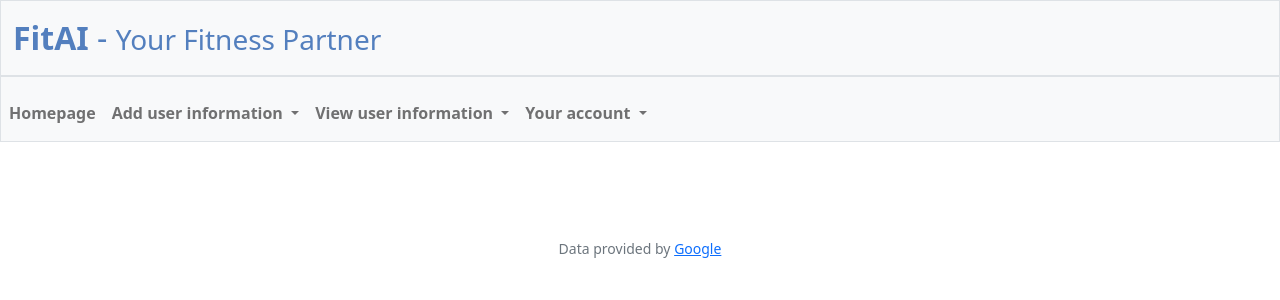
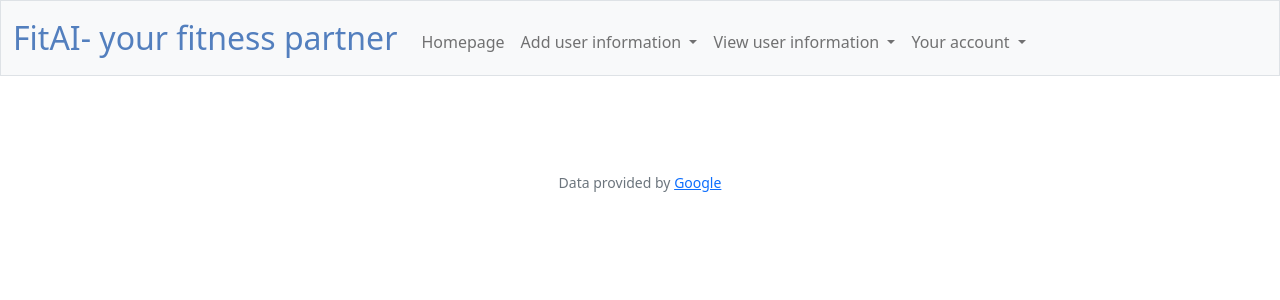
Before and after one commit to soumyasavarn/FitAI, a Flask app: page / in a window 1280 px wide. Shown: the top 300 px of the page. Run offline with Flask 3, Linux system fonts and the light colour scheme; a user stored in the database is signed in; some libraries are stand-ins or nearby versions.

Commit message:
Update layout.html

```diff
--- a/templates/layout.html
+++ b/templates/layout.html
@@ -16,7 +16,7 @@
 
         <link href="/static/styles.css" rel="stylesheet">
 
-        <title>FitAI</title>
+        <title>Online Food Delivery System: {% block title %}{% endblock %}</title>
 
     </head>
 
@@ -24,29 +24,19 @@
 
         <nav class="bg-light border navbar navbar-expand-md navbar-light">
             <div class="container-fluid">
-                <a class="navbar-brand" href="/"><span class="blue"><strong>FitAI</strong> - <small>Your Fitness Partner</small></span></a>
+                <a class="navbar-brand" href="/"><span class="blue">FitAI- your fitness partner</span></a>
                 <button aria-controls="navbar" aria-expanded="false" aria-label="Toggle navigation" class="navbar-toggler" data-bs-target="#navbar" data-bs-toggle="collapse" type="button">
                     <span class="navbar-toggler-icon"></span>
                 </button>
-                {% if not session["user_id"] %}
-                <ul class="navbar-nav ms-auto mt-2">
-                    <li class="nav-item"><a class="nav-link" href="/register"><strong>Register</strong></a></li>
-                    <li class="nav-item"><a class="nav-link" href="/login"><strong>Log In</strong></a></li>
-                </ul>
-            {% endif %}
-
-        </nav>
-        {% if session["user_id"] %}
-        <nav class="bg-light border navbar navbar-expand-md navbar-light">
                 <div class="collapse navbar-collapse" id="navbar">
-
+                    {% if session["user_id"] %}
                         <ul class="navbar-nav me-auto mt-2">
-                            <li class="nav-item"><a class="nav-link" href="/homepage"><strong>Homepage</strong></a></li>
+                            <li class="nav-item"><a class="nav-link" href="/homepage">Homepage</a></li>
 
                             <!-- Dropdown for Order related links -->
                             <li class="nav-item dropdown">
                                 <a class="nav-link dropdown-toggle" href="#" id="dataDropdown" role="button" data-bs-toggle="dropdown" aria-expanded="false">
-                                    <strong>Add user information</strong>
+                                    Add user information
                                 </a>
                                 <ul class="dropdown-menu" aria-labelledby="orderDropdown">
                                     <li><a class="dropdown-item" href="/calories_automated">Add food logs (Automated)</a></li>
@@ -55,11 +45,12 @@
                                     <li><a class="dropdown-item" href="/log_weight">Add weight logs</a></li>
                                     <li><a class="dropdown-item" href="/illness_history">Add illness history</a></li>
                                     <li><a class="dropdown-item" href="/generate_fitness_plan">Generate fitness plan</a></li>
+                                    <li><a class="dropdown-item" href="/activity_level">Add user activity level</a></li>
                                 </ul>
                             </li>
                             <li class="nav-item dropdown">
                                 <a class="nav-link dropdown-toggle" href="#" id="viewDropdown" role="button" data-bs-toggle="dropdown" aria-expanded="false">
-                                    <strong>View user information</strong>
+                                    View user information
                                 </a>
                                 <ul class="dropdown-menu" aria-labelledby="orderDropdown">
                                     <li><a class="dropdown-item" href="/view_calories">View food logs</a></li>
@@ -71,19 +62,22 @@
                             </li>
                             <li class="nav-item dropdown">
                                 <a class="nav-link dropdown-toggle" href="#" id="accountDropdown" role="button" data-bs-toggle="dropdown" aria-expanded="false">
-                                    <strong>Your account</strong>
+                                    Your account
                                 </a>
                                 <ul class="dropdown-menu" aria-labelledby="accountDropdownn">
                                     <li><a class="dropdown-item" href="/changepwd">Change Password</a></li></li>
                                     <li><a class="dropdown-item" href="/logout">Log Out</a></li>
                                 </ul>
                             </li>
-
-
+                    {% else %}
+                        <ul class="navbar-nav ms-auto mt-2">
+                            <li class="nav-item"><a class="nav-link" href="/register">Register</a></li>
+                            <li class="nav-item"><a class="nav-link" href="/login">Log In</a></li>
+                        </ul>
+                    {% endif %}
                 </div>
             </div>
         </nav>
-        {% endif %}
         {% if get_flashed_messages() %}
             <header>
                 <div class="alert alert-primary mb-0 text-center" role="alert">
```
